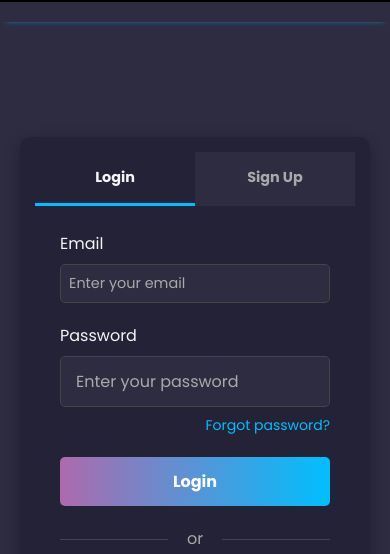
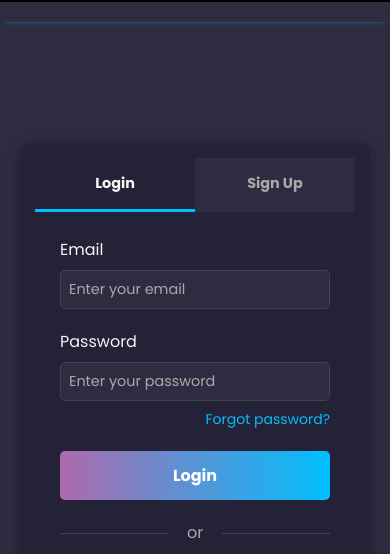
Before and after one commit to pioneeramoafo/finalfront, a plain HTML site: page user.html in a window 390 px wide. Shown: the part 102-656 px from the top of the page. Drawn offline with Linux system fonts and the light colour scheme; files that its build step writes are made by us from their sources; files whose address does not match are found by name.

Commit message:
Update specific.css

```diff
--- a/specific.css
+++ b/specific.css
@@ -1276,6 +1276,7 @@ main {
     .form-group input[type="text"],
     .form-group input[type="email"],
     .form-group input[type="tel"],
+    .form-group input[type="password"],
     .form-group textarea,
     .form-group select,
     .form-group input[type="file"] {
```
